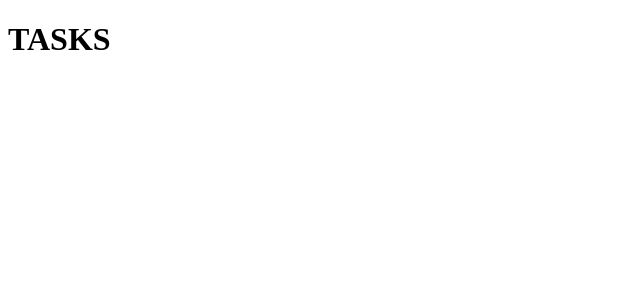
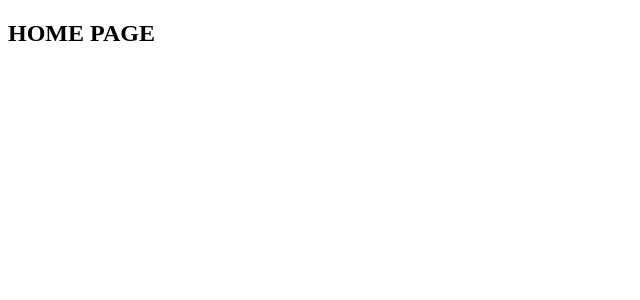
Before and after one commit to andrezitojava2017/tasks, a React (Create React App) app: page / in a window 1280 px wide. Shown: the top 300 px of the page, without its empty margins (0-640 px from the left). Built offline with nearby package versions, Linux system fonts and the light colour scheme.

Commit message:
created esctruture

```diff
--- a/package.json
+++ b/package.json
@@ -12,6 +12,7 @@
     "react": "^18.2.0",
     "react-dom": "^18.2.0",
     "react-router": "^6.4.1",
+    "react-router-dom": "^6.4.1",
     "react-scripts": "5.0.1",
     "web-vitals": "^2.1.4"
   },
--- a/src/App.js
+++ b/src/App.js
@@ -1,8 +1,24 @@
+import React from 'react';
+import Home from './pages/Home';
+import { Routes, Route } from 'react-router-dom';
+
 function App() {
   return (
-    <div>
-      <h1>TASKS</h1>
-    </div>
+    <>
+      <Routes>
+        {/*
+        <Route path="/about">
+          <About />
+        </Route>
+
+        <Route path="/contact/">
+          <Contact />
+        </Route>
+        */}
+
+        <Route path="/" element={<Home />} />
+      </Routes>
+    </>
   );
 }
 
--- a/src/index.js
+++ b/src/index.js
@@ -1,10 +1,13 @@
 import React from 'react';
 import ReactDOM from 'react-dom/client';
+import { BrowserRouter } from 'react-router-dom';
 import App from './App';
 
 const root = ReactDOM.createRoot(document.getElementById('root'));
 root.render(
   <React.StrictMode>
-    <App />
+    <BrowserRouter>
+      <App />
+    </BrowserRouter>
   </React.StrictMode>
 );
--- /dev/null
+++ b/src/pages/Home.js
@@ -0,0 +1,9 @@
+const Home = () => {
+  return (
+    <div>
+      <h2>HOME PAGE</h2>
+    </div>
+  );
+};
+
+export default Home;
```
Also changed, not shown: 1 other file (tests, documents, lock files or other folders).
